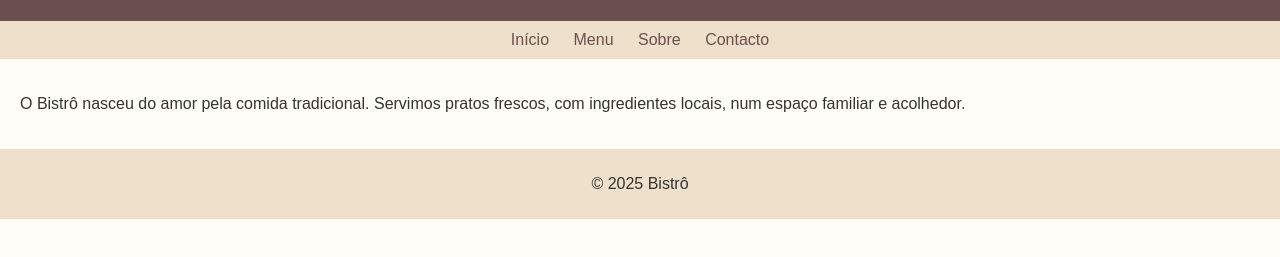
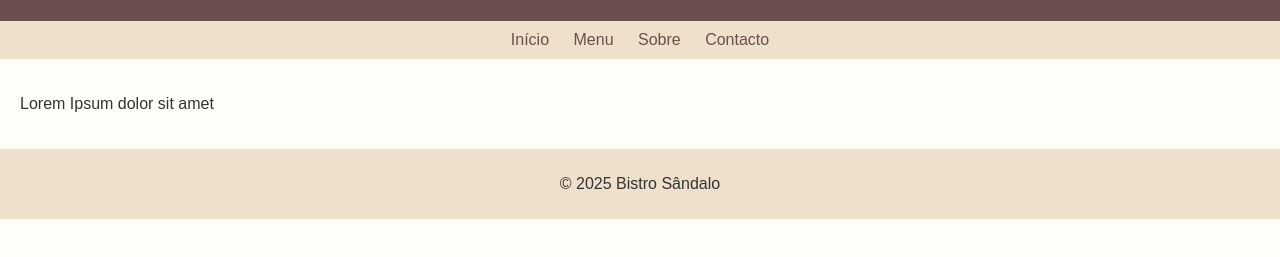
Before and after one commit to LCP-215/bistrosandalo, a plain HTML site: page about.html in a window 1280 px wide. Shown: the part 99-356 px from the top of the page. Drawn offline with Linux system fonts and the light colour scheme.

Commit message:
about.html

```diff
--- a/about.html
+++ b/about.html
@@ -3,7 +3,7 @@
 <html lang="en">
 <head>
     <meta charset="UTF-8">
-    <title>Sobre - Bistrô</title>
+    <title>Sobre - Sândalo</title>
     <link rel="stylesheet" href="style.css">
 </head>
 <body>
@@ -15,10 +15,10 @@
         <a href="contact.html">Contacto</a>
     </nav>
     <main>
-        <p>O Bistrô nasceu do amor pela comida tradicional. Servimos pratos frescos, com ingredientes locais, num espaço familiar e acolhedor.</p>
+        <p>Lorem Ipsum dolor sit amet</p>
     </main>
     <footer>
-        <p>&copy; 2025 Bistrô</p>
+        <p>&copy; 2025 Bistro Sândalo</p>
     </footer>
 </body>
 </html>
```
